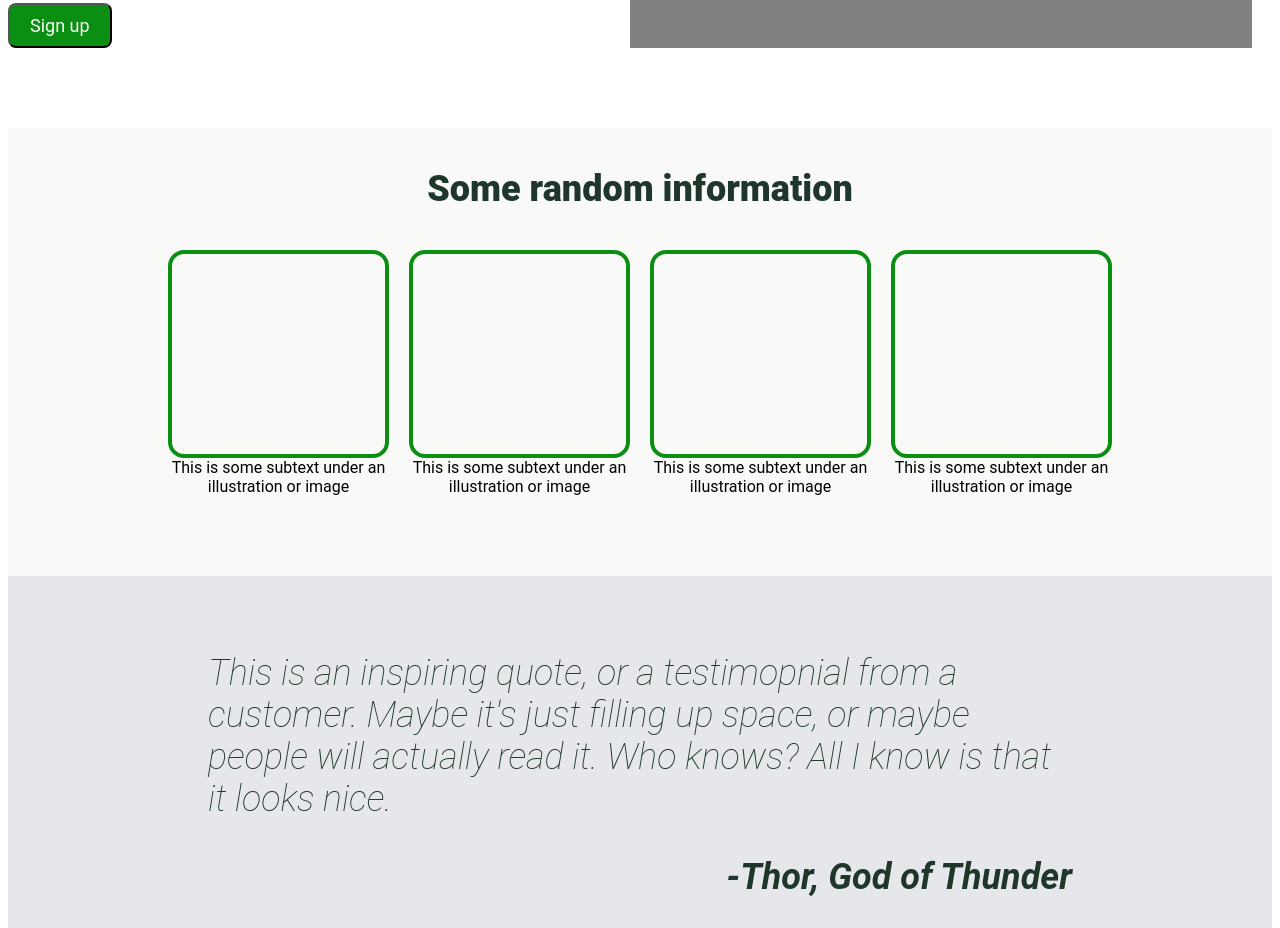
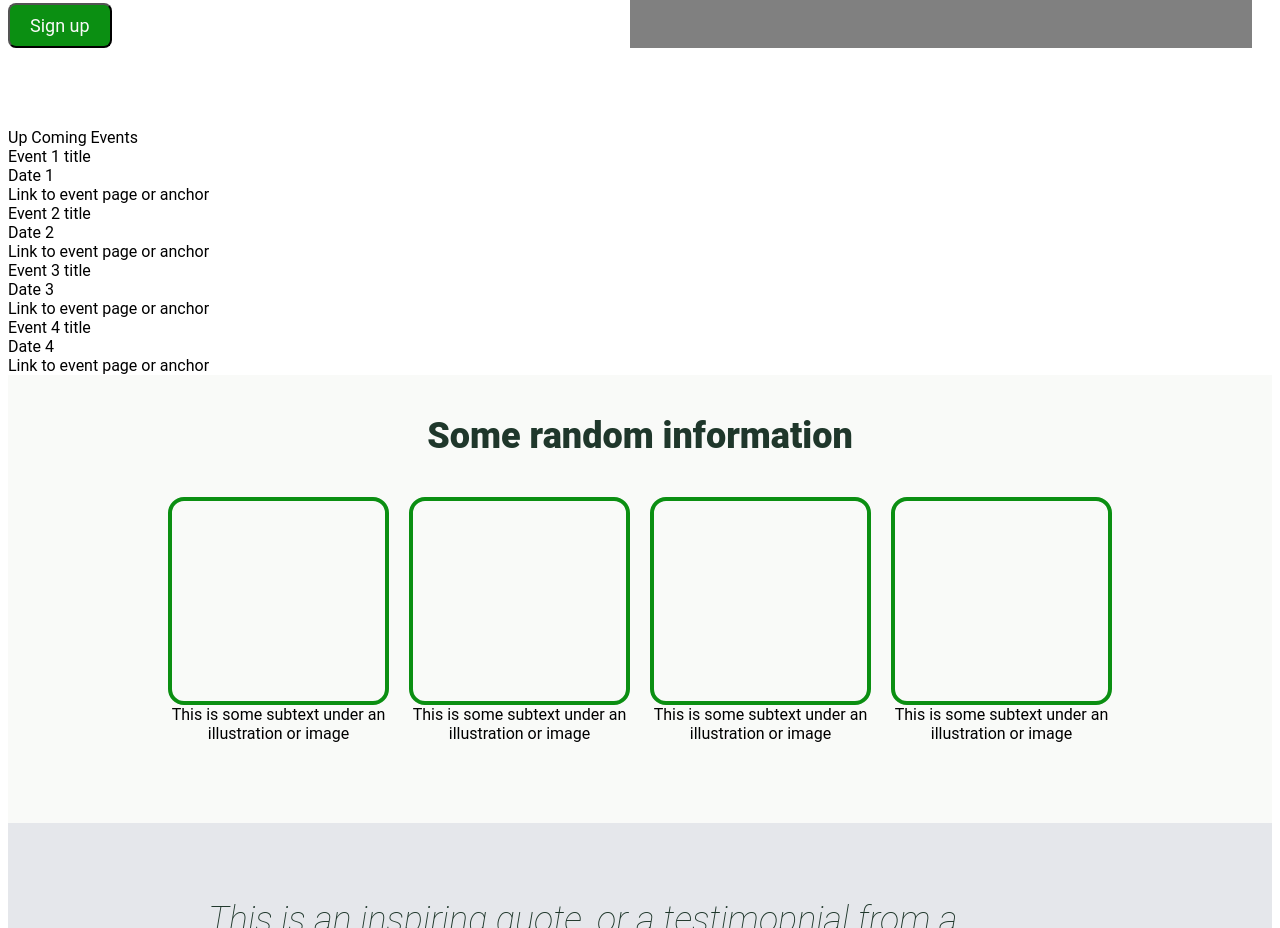
Before and after one commit to hhinkel/QPEE_Website, a plain HTML site: page index.html in a window 1280 px wide. Shown: the part 792-1720 px from the top of the page. Drawn offline with Linux system fonts and the light colour scheme.

Commit message:
Adding Calendar section

```diff
--- a/index.html
+++ b/index.html
@@ -54,6 +54,27 @@
             </div>
         </div>
     </div>
+    <div class="calendar">
+        <div class="upcoming_events">Up Coming Events
+        <!-- Eventually read this from a google calendar API if there is one for now do tris by hand.-->
+            <div class="event1">Event 1 title
+                <div class="date1">Date 1</div>
+                <div class="link1">Link to event page or anchor</div>
+            </div>
+            <div class="event2">Event 2 title
+                <div class="date2">Date 2</div>
+                <div class="link2">Link to event page or anchor</div>
+            </div>
+            <div class="event3">Event 3 title
+                <div class="date3">Date 3</div>
+                <div class="link3">Link to event page or anchor</div>
+            </div>
+            <div class="event4">Event 4 title
+                <div class="date4">Date 4</div>
+                <div class="link4">Link to event page or anchor</div>
+            </div>
+        </div>
+    </div>
     <div class="info">
         <div class="info_title">Some random information</div>
         <div class="info_images">
```
